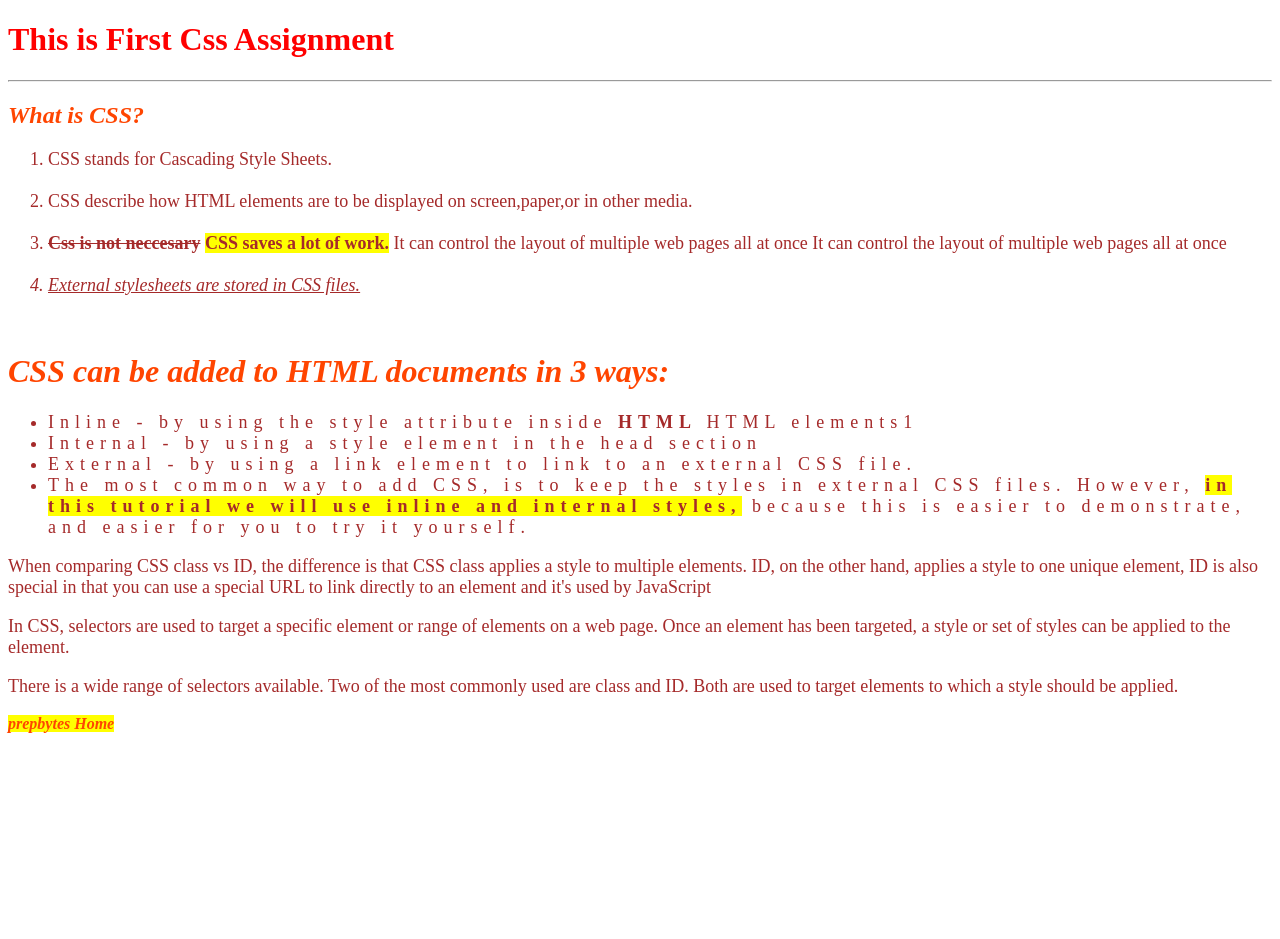
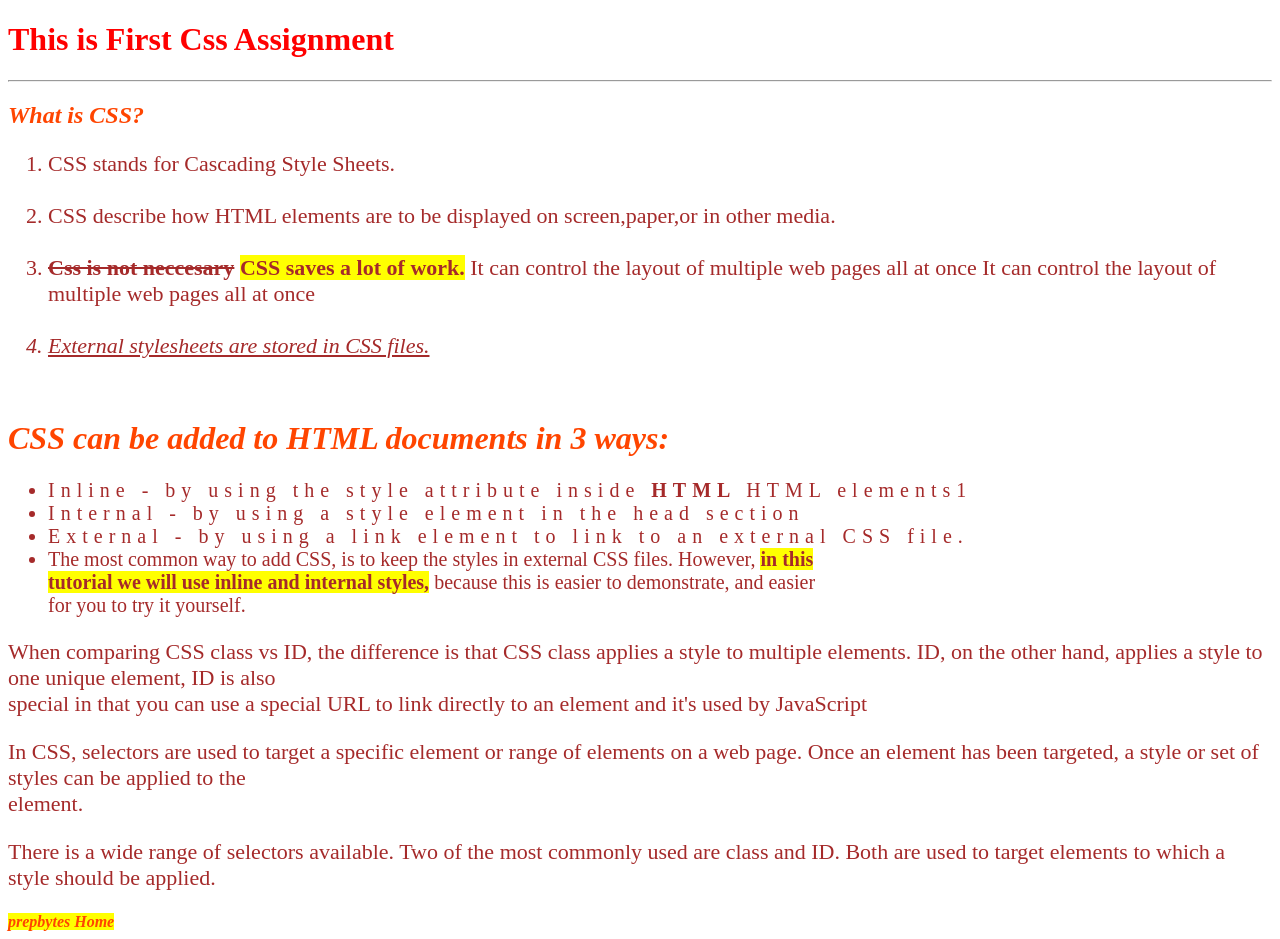
Before and after one commit to 03nouman/CSS-HandsOn-1, a plain HTML site: page index.html in a window 1280 px wide. Before the commit the page ends 800 px from the top, so only its background shows below. Drawn offline with Linux system fonts and the light colour scheme.

Commit message:
'updated'

```diff
--- a/index.html
+++ b/index.html
@@ -6,6 +6,13 @@
     <meta name="viewport" content="width=device-width, initial-scale=1.0" />
     <title>CSS-HANDSON-1</title>
     <link rel="stylesheet" href="style.css" />
+    <style>
+      .li-tag {
+        font-size: 20px;
+        color: brown;
+        letter-spacing: 6px;
+      }
+    </style>
   </head>
   <body>
     <h1>This is First Css Assignment</h1>
@@ -27,38 +34,45 @@
         multiple web pages all at once
       </li>
       <br />
-      <li class="li-tag">External stylesheets are stored in CSS files.</li>
+      <li style="text-decoration: underline; font-style: italic">
+        External stylesheets are stored in CSS files.
+      </li>
     </ol>
     <br />
     <h1 class="h1-tag">CSS can be added to HTML documents in 3 ways:</h1>
     <ul id="unorder-list">
-      <li>
+      <li style="color: brown; letter-spacing: 6px; font-size: 20px">
         Inline - by using the style attribute inside <b>HTML </b> HTML elements1
       </li>
-      <li>Internal - by using a style element in the head section</li>
-      <li>
+      <li class="li-tag">
+        Internal - by using a style element in the head section
+      </li>
+      <li id="li-tag">
         External - by using a link element to link to an external CSS file.
       </li>
-      <li>
+      <li class="list-tag">
         The most common way to add CSS, is to keep the styles in external CSS
         files. However,
         <span class="span-3"
-          >in this tutorial we will use inline and internal styles,</span
+          >in this <br />
+          tutorial we will use inline and internal styles,</span
         >
-        because this is easier to demonstrate, and easier for you to try it
-        yourself.
+        because this is easier to demonstrate, and easier <br />
+        for you to try it yourself.
       </li>
     </ul>
     <p>
       When comparing CSS class vs ID, the difference is that CSS class applies a
       style to multiple elements. ID, on the other hand, applies a style to one
-      unique element, ID is also special in that you can use a special URL to
-      link directly to an element and it's used by JavaScript
+      unique element, ID is also <br />
+      special in that you can use a special URL to link directly to an element
+      and it's used by JavaScript
     </p>
     <p>
       In CSS, selectors are used to target a specific element or range of
       elements on a web page. Once an element has been targeted, a style or set
-      of styles can be applied to the element.
+      of styles can be applied to the <br />
+      element.
     </p>
     <p>
       There is a wide range of selectors available. Two of the most commonly
--- a/style.css
+++ b/style.css
@@ -6,9 +6,9 @@ h2 , .h1-tag{
   font-style: italic;
 }
 ol , p{
-  font-size: larger;
+  font-size: 22px;
   color: brown;
- font-size: 18px;
+
 }
 .span-1{
  font-weight: bolder;
@@ -18,14 +18,15 @@ ol , p{
 font-weight: bolder;
 background-color: yellow;
 }
-.li-tag{
-  font-style: italic;
-  text-decoration: underline;
+
+#li-tag{
+  color: brown;
+  letter-spacing: 6px;
+ font-size: 20px;
 }
-#unorder-list{
-  letter-spacing: 6px;
+.list-tag{
   color: brown;
-  font-size: 18px;
+  font-size: 20px;
 }
 .span-3{
   font-weight: bold;
```
